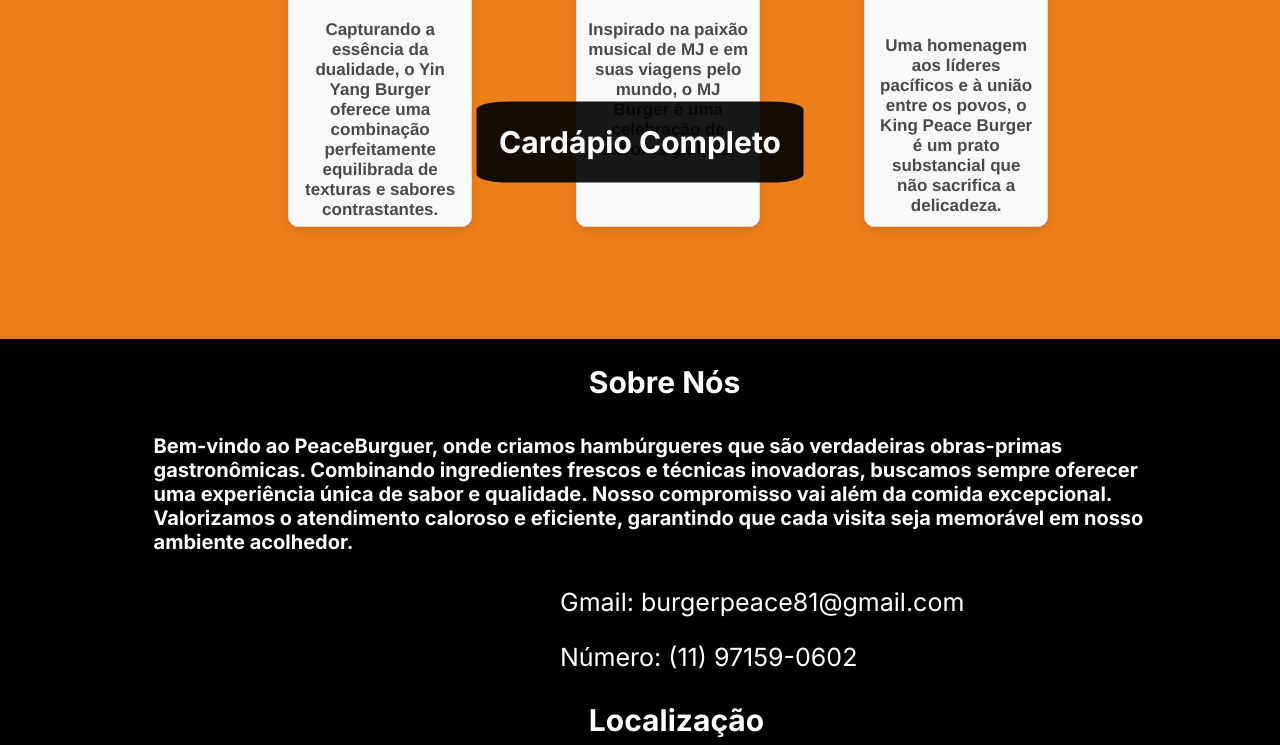
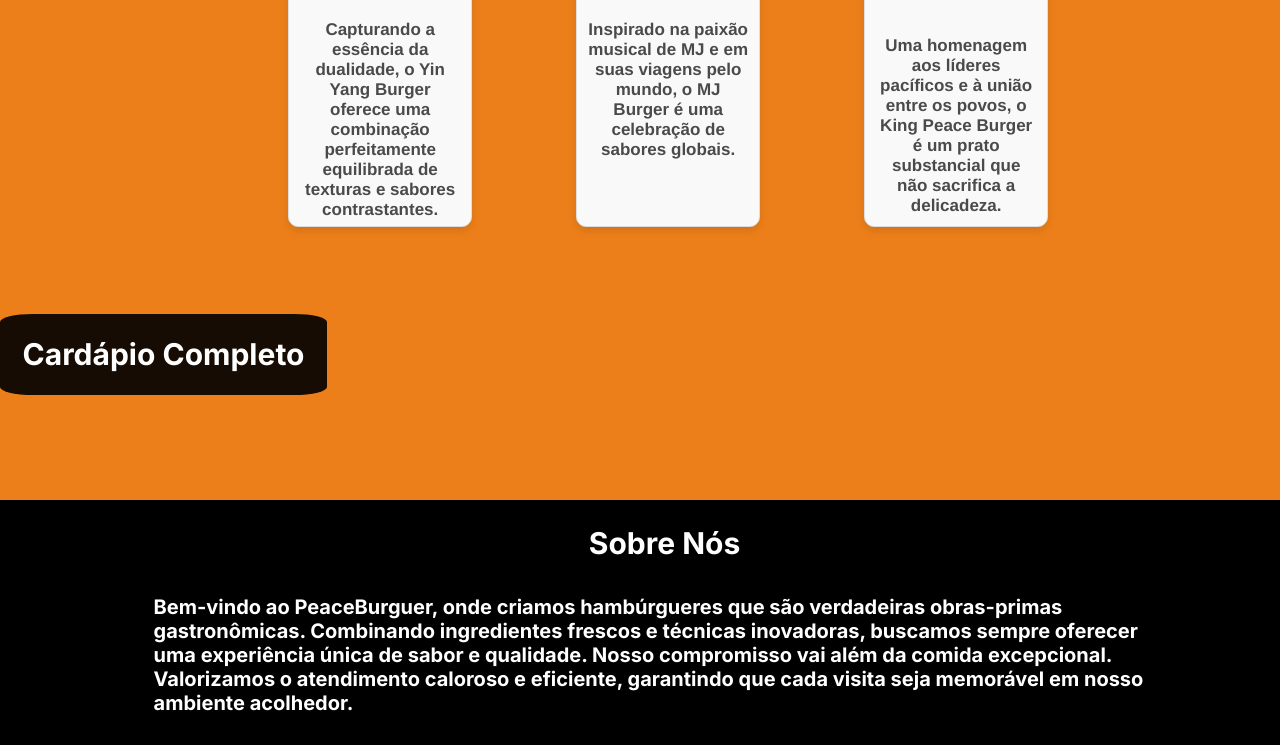
Before and after one commit to PauloCastro24/PeaceBurguer, a plain HTML site: page cardapio1.html in a window 1280 px wide. Shown: the part 874-1619 px from the top of the page. Drawn offline with Linux system fonts and the light colour scheme; a web font is replaced by a local one.

Commit message:
Update cardapio.css

```diff
--- a/css/cardapio.css
+++ b/css/cardapio.css
@@ -274,25 +274,23 @@ img
     color: rgba(0, 0, 0, 0.70);
 
 }
-.veja
-{
-    position: absolute;
-    top: 127%;
-    left: 50%;
-    transform: translate(-50%, -50%);
+.veja {
     width: 327px;
     height: 81px;
     background-color: rgba(0, 0, 0, 0.90);
     color: white;
     text-align: center;
-    scroll-margin: top;
     line-height: 81px;
     font-family: 'Inter', sans-serif;
     font-size: 30px;
     border-radius: 10%;
     text-decoration: none;
     font-weight: bolder;
+    margin: 40px auto;
+    display: block;
+    position: static;
 }
+
 #cop
 {
     margin-left: 1%;
```
